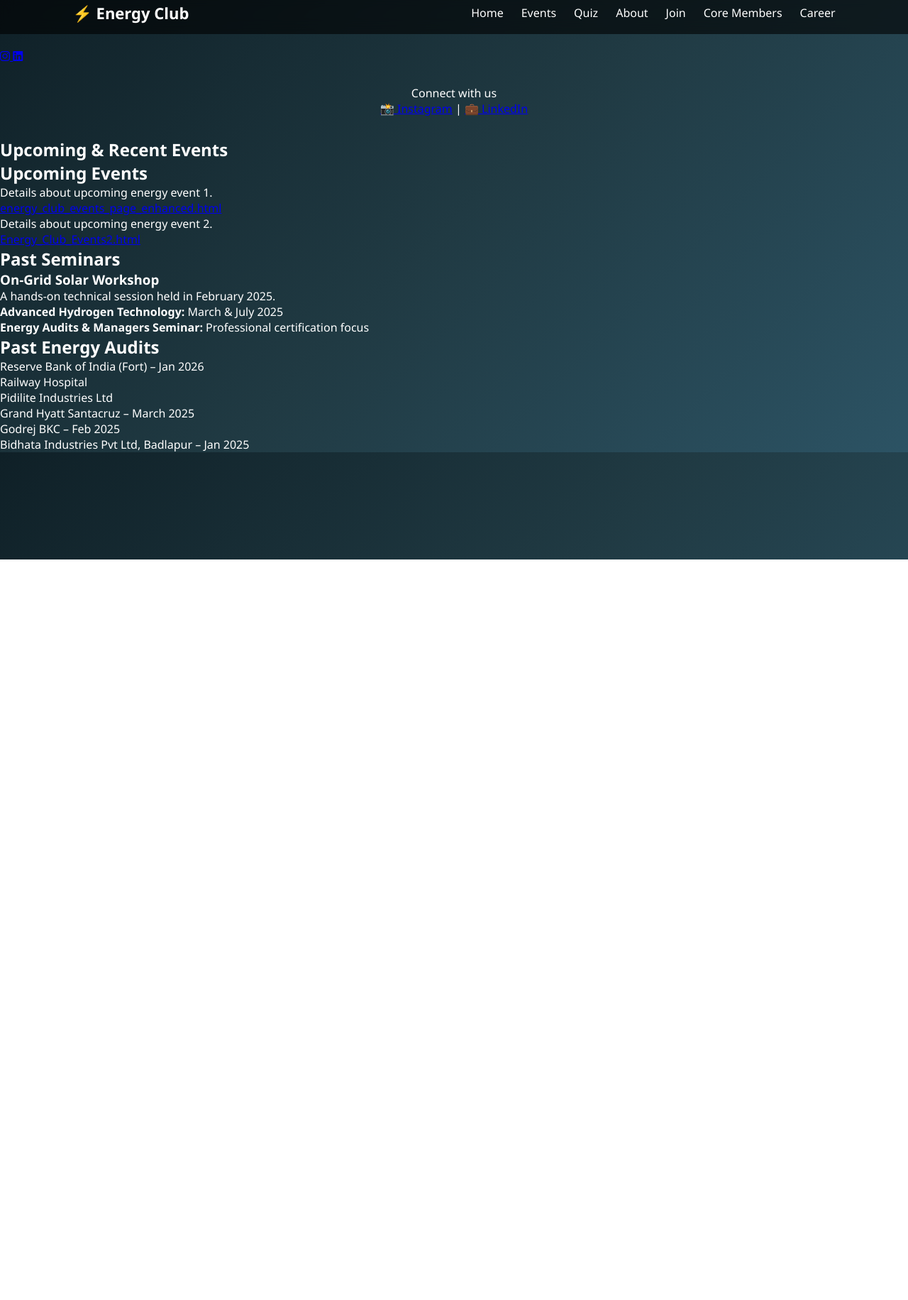
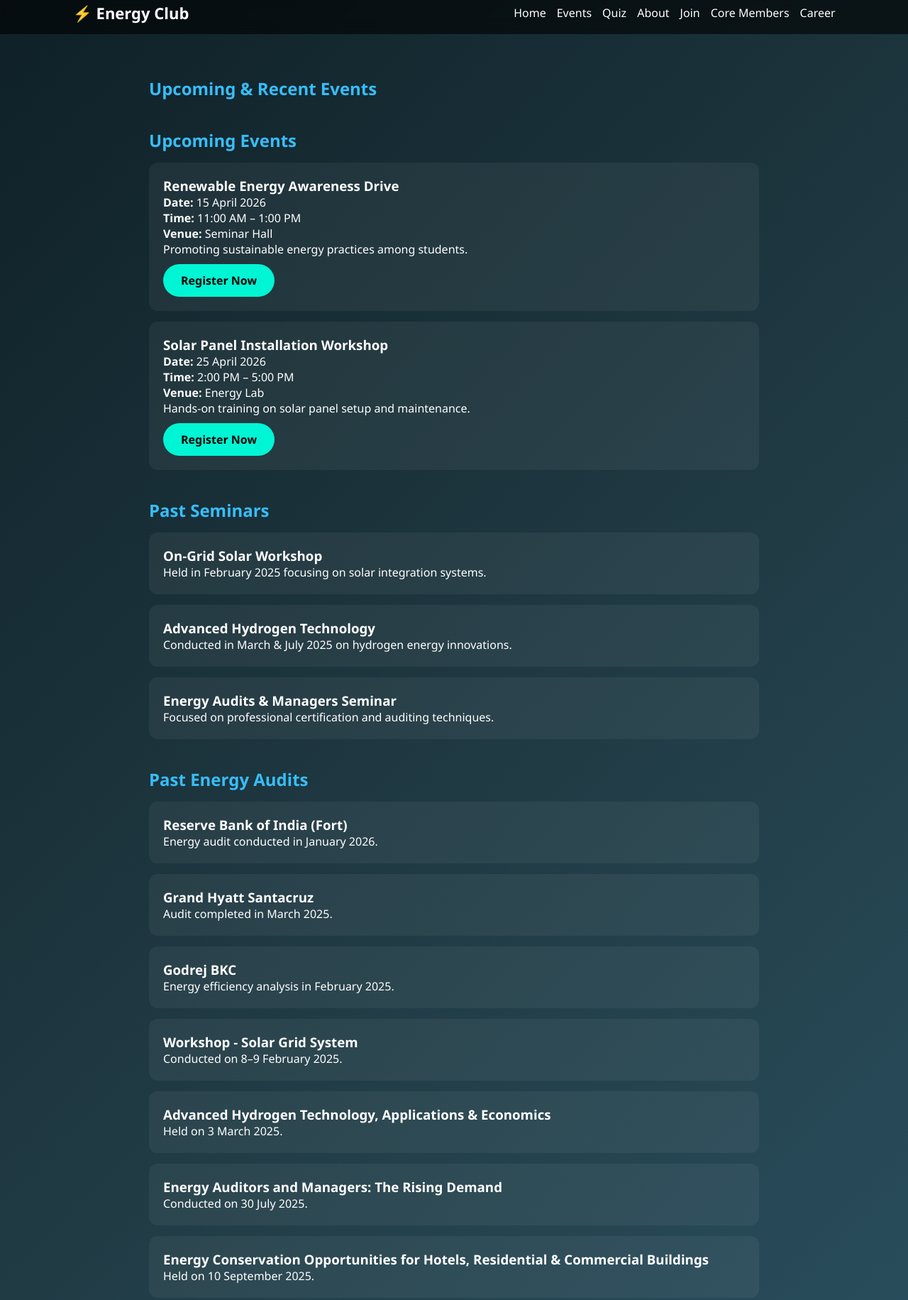
Before and after one commit to energyclubdbit/Website, a plain HTML site: page events.html in a window 1280 px wide. Shown: the part 12-1843 px from the top of the page at 71% size. Before the commit the page ends 800 px from the top, so only its background shows below. Drawn offline with Linux system fonts and the light colour scheme.

Commit message:
Update events.html

```diff
--- a/events.html
+++ b/events.html
@@ -6,21 +6,127 @@
     <meta name="viewport" content="width=device-width, initial-scale=1.0">
     <link rel="stylesheet" href="style.css">
 
-    <link rel="stylesheet" href="https://cdnjs.cloudflare.com/ajax/libs/font-awesome/6.5.0/css/all.min.css">
-     <a href="https://instagram.com/yourpage" target="_blank">
-    <i class="fab fa-instagram"></i>
-</a>
 
-<a href="https://linkedin.com/in/yourpage" target="_blank">
-    <i class="fab fa-linkedin"></i>
-</a>
+ <style>
 
+
+/* NAVBAR */
+
+<nav class="navbar">
+    <div class="logo">⚡ Energy Club</div>
+    <div class="menu-toggle" onclick="toggleMenu()">☰</div>
+
+    <ul id="nav-links" class="nav-links">
+        <li><a href="index.html">Home</a></li>
+        <li><a href="events.html">Events</a></li>
+        <li><a href="quiz.html">Quiz</a></li>
+        <li><a href="about.html">About</a></li>
+        <li><a href="join.html">Join</a></li>
+        <li><a href="core.html">Core Members</a></li>
+        <li><a href="career.html">Career</a></li>
+    </ul>
+</nav>
+
+.logo {
+    font-size: 1.4rem;
+    font-weight: bold;
+}
+
+.nav-links {
+    list-style: none;
+    display: flex;
+    gap: 15px;
+}
+
+.nav-links li a {
+    color: white;
+    text-decoration: none;
+}
+
+/* SECTION */
+.page-section {
+    padding: 40px 20px;
+    max-width: 900px;
+    margin: auto;
+}
+
+h1, h2 {
+    color: #38bdf8;
+}
+
+h2 {
+    margin-top: 40px;
+}
+
+/* EVENT CARDS */
+.event-card {
+    background: rgba(255,255,255,0.05);
+    padding: 20px;
+    margin: 15px 0;
+    border-radius: 12px;
+    transition: 0.3s;
+    animation: fadeIn 0.8s ease;
+}
+
+.event-card:hover {
+    transform: translateY(-6px);
+    box-shadow: 0 0 15px rgba(56,189,248,0.4);
+}
+
+/* BUTTON */
+.btn {
+    display: inline-block;
+    margin-top: 10px;
+    padding: 8px 14px;
+    background: #22c55e;
+    color: #000;
+    border-radius: 6px;
+    text-decoration: none;
+    font-weight: bold;
+    transition: 0.3s;
+}
+
+.btn:hover {
+    background: #16a34a;
+}
+
+/* ANIMATION */
+@keyframes fadeIn {
+    from {
+        opacity: 0;
+        transform: translateY(15px);
+    }
+    to {
+        opacity: 1;
+        transform: translateY(0);
+    }
+}
+
+/* MOBILE */
+@media (max-width: 768px) {
+    .nav-links {
+        display: none;
+        flex-direction: column;
+        background: #111;
+        position: absolute;
+        top: 60px;
+        right: 20px;
+        padding: 10px;
+        border-radius: 8px;
+    }
+
+    .nav-links.active {
+        display: flex;
+    }
+
+    .menu-toggle {
+        display: block;
+        cursor: pointer;
+    }
+}
+</style>
 </head>
-<footer style="text-align:center; padding: 30px;">
-    <p>Connect with us</p>
-    <a href="https://instagram.com/yourpage" target="_blank">📸 Instagram</a> |
-    <a href="https://linkedin.com/in/yourpage" target="_blank">💼 LinkedIn</a>
-</footer>
+
 <body>
 
 <!-- Animated Background -->
@@ -46,45 +152,105 @@
 </nav>
 
 <!-- Page Content -->
+<!-- CONTENT -->
 <section class="page-section">
     <h1>Upcoming & Recent Events</h1>
 
-
-
+    <!-- UPCOMING -->
     <h2>Upcoming Events</h2>
 
     <div class="event-card">
-        <p>Details about upcoming energy event 1.</p>
-        <a href="energy_club_events_page_enhanced.html"> energy_club_events_page_enhanced.html </a>
+        <h3>Renewable Energy Awareness Drive</h3>
+        <p>
+            <strong>Date:</strong> 15 April 2026<br>
+            <strong>Time:</strong> 11:00 AM – 1:00 PM<br>
+            <strong>Venue:</strong> Seminar Hall
+        </p>
+        <p>Promoting sustainable energy practices among students.</p>
+        <a href="#" class="btn">Register Now</a>
     </div>
 
     <div class="event-card">
-        <p>Details about upcoming energy event 2.</p>
-        <a href="Energy_Club_Events2.html"> Energy_Club_Events2.html </a>
+        <h3>Solar Panel Installation Workshop</h3>
+        <p>
+            <strong>Date:</strong> 25 April 2026<br>
+            <strong>Time:</strong> 2:00 PM – 5:00 PM<br>
+            <strong>Venue:</strong> Energy Lab
+        </p>
+        <p>Hands-on training on solar panel setup and maintenance.</p>
+        <a href="#" class="btn">Register Now</a>
     </div>
 
+    <!-- PAST SEMINARS -->
     <h2>Past Seminars</h2>
 
-        <div class="event-card">
+    <div class="event-card">
         <h3>On-Grid Solar Workshop</h3>
-        <p>A hands-on technical session held in February 2025.</p>
+        <p>Held in February 2025 focusing on solar integration systems.</p>
     </div>
 
-    <ul>
-        <li><strong>Advanced Hydrogen Technology:</strong> March & July 2025</li>
-        <li><strong>Energy Audits & Managers Seminar:</strong> Professional certification focus</li>
-    </ul>
+    <div class="event-card">
+        <h3>Advanced Hydrogen Technology</h3>
+        <p>Conducted in March & July 2025 on hydrogen energy innovations.</p>
+    </div>
 
+    <div class="event-card">
+        <h3>Energy Audits & Managers Seminar</h3>
+        <p>Focused on professional certification and auditing techniques.</p>
+    </div>
+
+    <!-- PAST AUDITS -->
     <h2>Past Energy Audits</h2>
-    <ul>
-        <li>Reserve Bank of India (Fort) – Jan 2026</li>
-        <li>Railway Hospital</li>
-        <li>Pidilite Industries Ltd</li>
-        <li>Grand Hyatt Santacruz – March 2025</li>
-        <li>Godrej BKC – Feb 2025</li>
-        <li>Bidhata Industries Pvt Ltd, Badlapur – Jan 2025</li>
-    </ul>
 
+    <div class="event-card">
+        <h3>Reserve Bank of India (Fort)</h3>
+        <p>Energy audit conducted in January 2026.</p>
+    </div>
+
+    <div class="event-card">
+        <h3>Grand Hyatt Santacruz</h3>
+        <p>Audit completed in March 2025.</p>
+    </div>
+
+    <div class="event-card">
+        <h3>Godrej BKC</h3>
+        <p>Energy efficiency analysis in February 2025.</p>
+    </div>
+
+    <div class="event-card">
+    <h3>Workshop - Solar Grid System</h3>
+    <p>Conducted on 8–9 February 2025.</p>
+</div>
+
+<div class="event-card">
+    <h3>Advanced Hydrogen Technology, Applications & Economics</h3>
+    <p>Held on 3 March 2025.</p>
+</div>
+
+<div class="event-card">
+    <h3>Energy Auditors and Managers: The Rising Demand</h3>
+    <p>Conducted on 30 July 2025.</p>
+</div>
+
+<div class="event-card">
+    <h3>Energy Conservation Opportunities for Hotels, Residential & Commercial Buildings</h3>
+    <p>Held on 10 September 2025.</p>
+</div>
+
+<div class="event-card">
+    <h3>Fundamentals of Energy Auditing</h3>
+    <p>Conducted on 6 March 2026.</p>
+</div>
+
+<div class="event-card">
+    <h3>Bio Fuel & Cogeneration</h3>
+    <p>Conducted on 6 March 2026.</p>
+</div>
+
+<div class="event-card">
+    <h3>Industrial Pollution & Control Technologies</h3>
+    <p>Held on 4 April 2026.</p>
+</div>
 </section>
 
 <script>
@@ -93,5 +259,25 @@ function toggleMenu() {
 }
 </script>
 
+
+    <footer style="text-align:center; padding: 30px;">
+    <p>Connect with us</p>
+    <i class="fab fa-instagram"></i>
+    <a href="https://www.instagram.com/the_energy_club_dbitofficial?igsh=ZTk2YTA5bHlibGFu" target="_blank">  <i class="fab fa-instagram"></i> Instagram</a> |
+    <i class="fab fa-linkedin"></i>
+    <a href="https://www.linkedin.com/in/energy-club-4b8882380?utm_source=share&utm_campaign=share_via&utm_content=profile&utm_medium=android_app" target="_blank"> <i class="fab fa-linkedin"></i>        LinkedIn</a>
+
+</footer>
+
+
+ <link rel="stylesheet" href="https://cdnjs.cloudflare.com/ajax/libs/font-awesome/6.5.0/css/all.min.css">
+<a href="https://www.instagram.com/the_energy_club_dbitofficial?igsh=ZTk2YTA5bHlibGFu" target="_blank">
+
+</a>
+
+<a href="https://www.linkedin.com/in/energy-club-4b8882380?utm_source=share&utm_campaign=share_via&utm_content=profile&utm_medium=android_app" target="_blank">
+
+</a>
+
 </body>
 </html>
```
